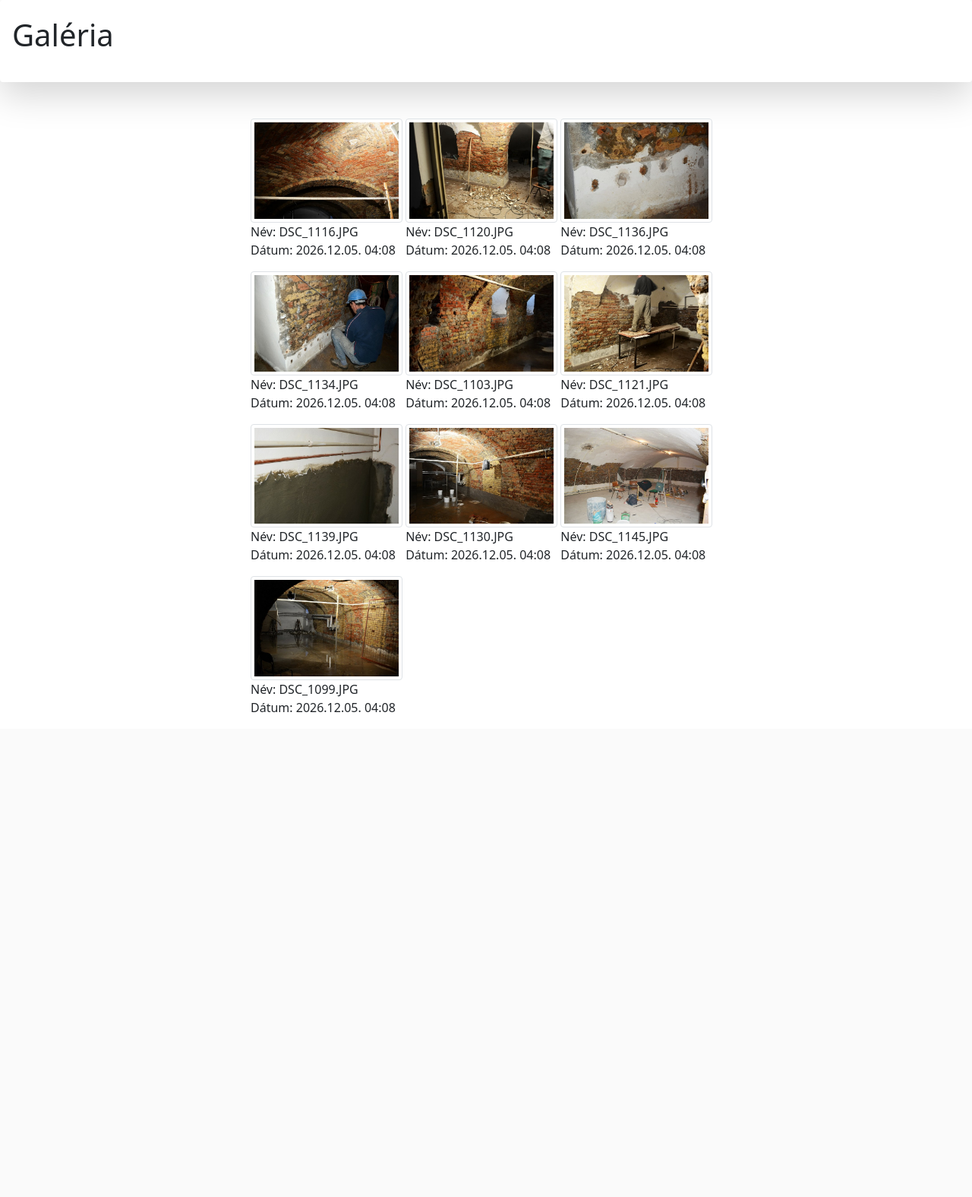
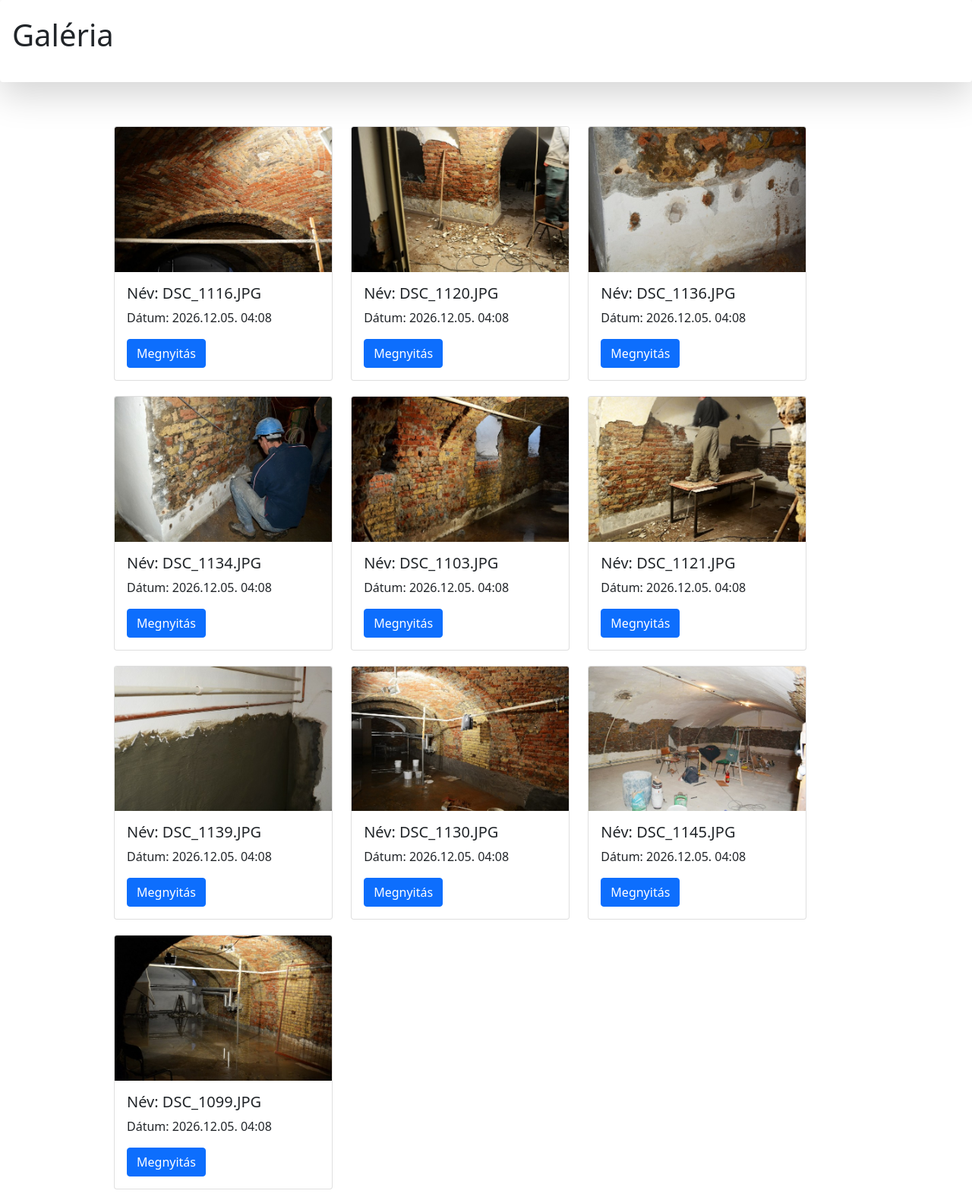
Before and after one commit to bigbugsteve/allatmentok, a PHP site: page /gallery.php in a window 1280 px wide. Shown: the whole page at 76% size. Before the commit the page ends 937 px from the top, so only its background shows below. Run offline with PHP 8.4, Linux system fonts and the light colour scheme.

Commit message:
update gallery.php style

```diff
--- a/config.inc.php
+++ b/config.inc.php
@@ -3,5 +3,5 @@
     $TYPES = array ('.jpg', '.png');
     $MEDIATYPES = array('image/jpeg', 'image/png');
     $DATEFORM = "Y.m.d. H:i";
-    $MAXSIZE = 500*1024;
+    $MAXSIZE = 5000*5000;
 ?>
--- a/gallery.php
+++ b/gallery.php
@@ -20,9 +20,9 @@
     <meta charset="utf-8">
     <title>Galéria</title>
     <style type="text/css">
-        div#galeria {margin: 0 auto; width: 620px;}
+        div#galeria {margin: 0 auto; width: 1000px;}
         div.kep { display: inline-block; }
-        div.kep img { width: 200px; }
+        div.kep img { width: 286px; }
     </style>
     <link href="https://cdn.jsdelivr.net/npm/bootstrap@5.1.3/dist/css/bootstrap.min.css" rel="stylesheet" integrity="sha384-1BmE4kWBq78iYhFldvKuhfTAU6auU8tT94WrHftjDbrCEXSU1oBoqyl2QvZ6jIW3" crossorigin="anonymous">
 </head>
@@ -36,6 +36,7 @@
     foreach($images as $file => $date)
     {
     ?>
+    <!--
         <div class="kep">
             <a href="<?php echo $FOLDER.$file ?>">
                 <img src="<?php echo $FOLDER.$file ?>" class="img-thumbnail" alt="...">
@@ -43,6 +44,17 @@
             <p class="fw-light">Név:  <?php echo $file; ?><br>
             Dátum:  <?php echo date($DATEFORM, $date); ?></p>
         </div>
+    -->
+    <div class="kep">
+        <div class="card" style="width: 18rem; margin: 10px;">
+        <img src="<?php echo $FOLDER.$file ?>" class="card-img-top" alt="...">
+        <div class="card-body">
+            <h5 class="card-title">Név:  <?php echo $file; ?></h5>
+            <p class="card-text">Dátum:  <?php echo date($DATEFORM, $date); ?></p>
+            <a href="<?php echo $FOLDER.$file ?>" class="btn btn-primary">Megnyitás</a>
+        </div>
+        </div>
+        </div>
     <?php
     }
     ?>
```
Also changed, not shown: 1 other file.
